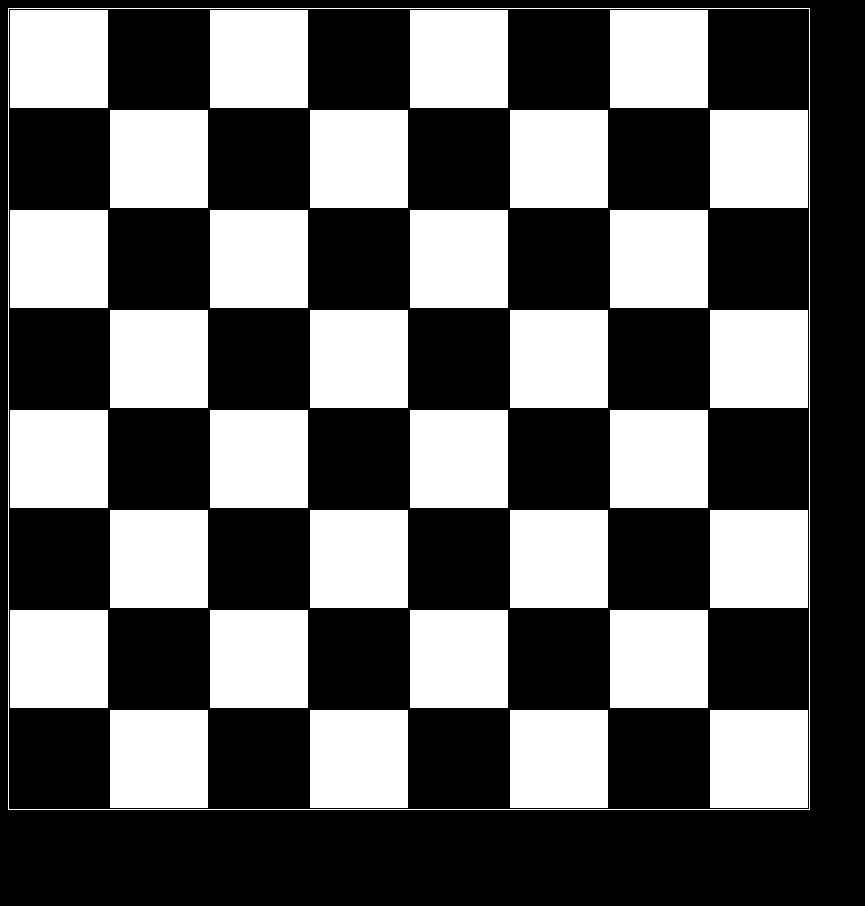
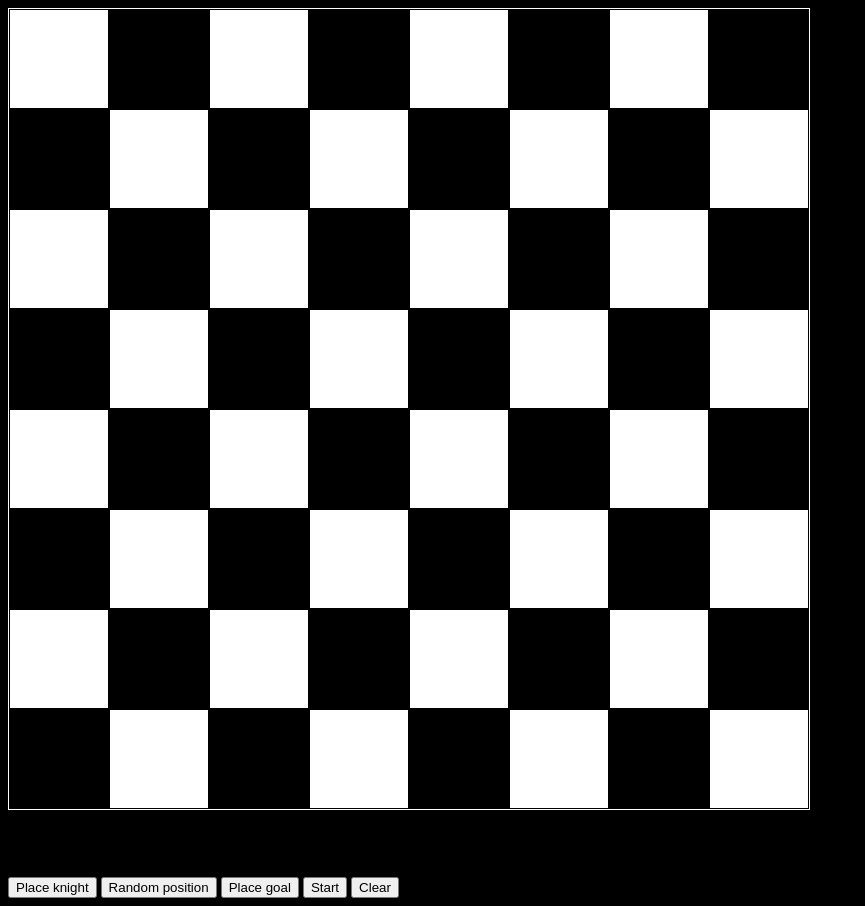
Before and after one commit to bofmar/knight-travails, a website built with webpack: page dist/index.html in a window 1280 px wide. Shown: the whole page, without its empty margins (0-865 px from the left). Before the commit the page ends 818 px from the top, so only its background shows below. Built offline with nearby package versions, Linux system fonts and the light colour scheme.

Commit message:
Add html skeleton for the control area

```diff
--- a/dist/index.html
+++ b/dist/index.html
@@ -11,6 +11,15 @@
 
 <body>
   <div id="board-wrapper"></div>
+  <section id="controls">
+    <h1>Knight Travails</h1>
+    <button type="button" id="place">Place knight</button>
+    <button type="button" id="random">Random position</button>
+    <button type="button" id="place-goal">Place goal</button>
+    <button type="button" id="start">Start</button>
+    <button type="button" id="clear">Clear</button>
+    <a href="https://github.com/bofmar" target="_blank" id="signature"></a>
+  </section>
 </body>
 
 </html>
```
